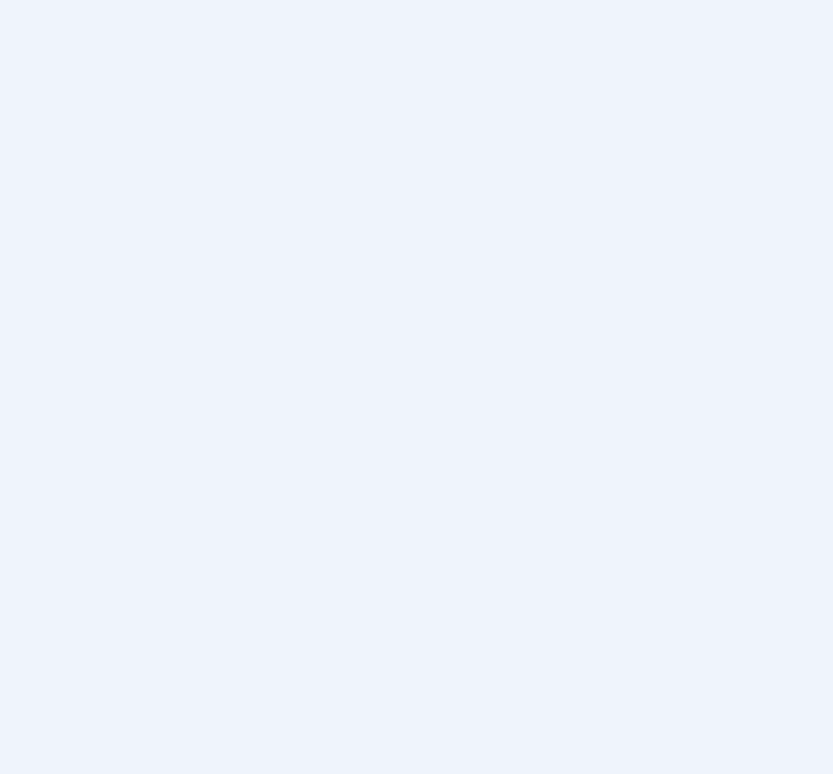
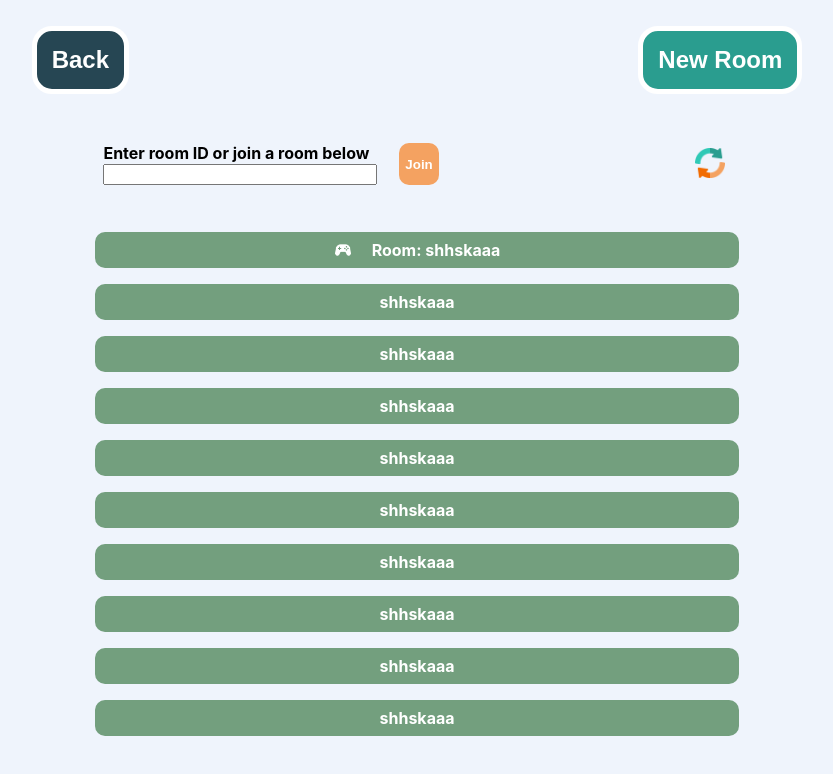
Before and after one commit to Quanghihicoder/XO_Game, a React (Create React App) app in the folder frontend/: page /game/newroom in a window 1280 px wide. Before the commit this address had no page. Shown: the top 774 px of the page, without its empty margins (223-1056 px from the left). Built offline with nearby package versions, Linux system fonts and the light colour scheme.

Commit message:
create room

```diff
--- a/frontend/src/App.css
+++ b/frontend/src/App.css
@@ -102,3 +102,7 @@ a:link {
 .Button.Gray {
     background-color: gray;
 }
+
+.Button.Red {
+    background-color: red;
+}
--- a/frontend/src/App.js
+++ b/frontend/src/App.js
@@ -2,6 +2,7 @@ import { BrowserRouter, Routes, Route } from "react-router-dom";
 import './App.css';
 import Home from "./pages/Home"
 import Game from "./pages/Game"
+import Room from "./pages/Room"
 
 function App() {
   return (
@@ -13,7 +14,7 @@ function App() {
             <Route path="game/">
               <Route index element={<Game mode={1} />}/>
               <Route path="computer" element={<Game mode={2}/>}/>
-              <Route path="online" element={<Game mode={3} />}/>
+              <Route path="newroom" element={<Room />}/>
             </Route>
           </Route>
         </Routes>
--- a/frontend/src/pages/Game/index.jsx
+++ b/frontend/src/pages/Game/index.jsx
@@ -51,7 +51,7 @@ const Game = ({ mode }) => {
     setWinner("Draw");
   };
 
-  const handleClick = async (i) => {
+  const handleClick = (i) => {
     const newSquares = squares.slice();
     if (calculateWinner(newSquares, size, winCondition) || newSquares[i]) {
       return;
--- a/frontend/src/pages/Home/index.jsx
+++ b/frontend/src/pages/Home/index.jsx
@@ -87,7 +87,7 @@ const Home = () => {
             className="Button Big Orange"
             onClick={() => {
               updateSettings();
-              navigate("/game/online");
+              navigate("/game/newroom");
             }}
           >
             Play Online
--- /dev/null
+++ b/frontend/src/pages/Room/index.jsx
@@ -0,0 +1,141 @@
+import { useEffect, useState } from "react";
+import { useSelector } from "react-redux";
+import "../../styles/room.css";
+import { useNavigate } from "react-router-dom";
+import reload from "../../icons/reload.png";
+import gameControl from "../../icons/game-controller.png";
+
+const Room = () => {
+  const navigate = useNavigate();
+
+  // Retrieve game settings from Redux store
+  const size = Number(useSelector((state) => state.size));
+  const winCondition = Number(useSelector((state) => state.winingCondition));
+
+  const [overlay, setOverlay] = useState(false);
+
+  const goBack = () => {
+    navigate(-1);
+  };
+
+  const handleNewRoom = () => {
+    setOverlay(true);
+  };
+
+  const handleNewRoomCancel = () => {
+    setOverlay(false);
+  };
+
+  const handleNewPublicRoom = () => {};
+
+  const handleNewPrivateRoom = () => {};
+
+  const handleJoinRoom = ()=> {};
+
+  const handleReload = ()=> {};
+
+  return (
+    <div className="Container Room">
+      <div
+        className={`Overlay ${overlay === false && "None"}`}
+        onClick={() => handleNewRoomCancel()}
+      />
+
+      <div className={`OverlayControl ${overlay === false && "None"}`}>
+        <div>
+          <button
+            className="Button Medium Green"
+            onClick={() => handleNewPublicRoom()}
+          >
+            Public Room
+          </button>
+
+          <button
+            className="Button Medium Orange"
+            onClick={() => handleNewPrivateRoom()}
+          >
+            Private Room
+          </button>
+        </div>
+        <button
+          className="Button Medium Red"
+          onClick={() => handleNewRoomCancel()}
+        >
+          Cancel
+        </button>
+      </div>
+
+      <div className="Header">
+        <button className="Button Medium Navy" onClick={() => goBack()}>
+          Back
+        </button>
+
+        <button className="Button Medium Green" onClick={() => handleNewRoom()}>
+          New Room
+        </button>
+      </div>
+
+      <div className="Body">
+        <div className="List">
+          <div className="Header">
+            <div className="Input">
+              <div>
+                <p className="InputTitle">Enter room ID or join a room below</p>
+                <input className="InputBox" type="text" />
+              </div>
+              <button onClick={()=>handleJoinRoom()}>Join</button>
+            </div>
+
+            <div>
+              <button className="Reload" onClick={()=>handleReload()}><img src={reload} alt="Reload Icon" width={30} height={30}/></button>
+            </div>
+          </div>
+
+          <div className="Item" onClick={()=>handleJoinRoom()}>
+            <img src={gameControl} alt="Game Icon" width={18} height={18}/>
+            <p className="Name">Room: shhskaaa</p>
+          </div>
+
+          <div className="Item">
+            <p className="Name">shhskaaa</p>
+          </div>
+
+          <div className="Item">
+            <p className="Name">shhskaaa</p>
+          </div>
+
+          <div className="Item">
+            <p className="Name">shhskaaa</p>
+          </div>
+
+          <div className="Item">
+            <p className="Name">shhskaaa</p>
+          </div>
+
+          <div className="Item">
+            <p className="Name">shhskaaa</p>
+          </div>
+
+          <div className="Item">
+            <p className="Name">shhskaaa</p>
+          </div>
+
+          <div className="Item">
+            <p className="Name">shhskaaa</p>
+          </div>
+
+          <div className="Item">
+            <p className="Name">shhskaaa</p>
+          </div>
+
+          <div className="Item">
+            <p className="Name">shhskaaa</p>
+          </div>
+
+        </div>
+      </div>
+    </div>
+  );
+};
+
+export default Room;
--- /dev/null
+++ b/frontend/src/styles/room.css
@@ -0,0 +1,122 @@
+.Room {
+    display: flex;
+    flex-direction: column;
+}
+
+.Room .Overlay {
+    position: absolute;
+    width: 100%;
+    min-height: 100%;
+    background-color: rgba(0, 0, 0, 0.3);
+    display: flex;
+    flex-direction: column;
+    justify-content: center;
+    align-items: center;
+}
+
+.Room .OverlayControl {
+    position: absolute;
+    padding: 20px;
+    background-color: white;
+    display: flex;
+    flex-direction: column;
+    justify-content: center;
+    align-items: center;
+    gap: 6vh;
+    border-radius: 20px;
+    z-index: 2;
+}
+
+.Room .OverlayControl div {
+    display: flex;
+    flex-direction: row;
+    justify-content: center;
+    align-items: center;
+    gap: 2vw;
+}
+
+.Room .Header {
+    width: 100%;
+    height: 13vh;
+    display: flex;
+    flex-direction: row;
+    justify-content: space-around;
+    align-items: center;
+}
+
+
+.Room .Header .Title {
+    font-size: 32px;
+    font-weight: bold;
+}
+
+.Room .Body {
+    width: 100%;
+    height: 85vh;
+    display: flex;
+    flex-direction: column;
+    justify-content: center;
+    align-items: center;
+}
+
+.Room .Body .List {
+    width: 70%;
+    height: 100%;
+    display: flex;
+    flex-direction: column;
+    align-items: center;
+    gap: 2vh;
+}
+
+.Room .Body .List .Item {
+    width: 70%;
+    padding: 1vh;
+    border-radius: 10px;
+    color: white;
+    font-weight: bold;
+    background-color: #739F7E;
+    display: flex;
+    flex-direction: row;
+    justify-content: center;
+    align-items: center;
+    gap: 20px;
+
+}
+
+.Room .Body .List .Header {
+    width: 70%;
+    display: flex;
+    flex-direction: row;
+    justify-content: space-between;
+    align-items: center;
+
+}
+
+.Room .Body .List .Header .Input {
+    width: max-content;
+    display: flex;
+    flex-direction: row;
+    gap: 30px;
+}
+
+
+.Room .Body .List .Header .Input .InputTitle {
+    font-weight: bold;
+}
+
+.Room .Body .List .Header .Input .InputBox {
+    width: 100%;
+}
+
+.Room .Body .List .Header .Input button {
+    background-color: #f4a261;
+    color: white;
+    font-weight: bold;
+    border: transparent;
+    border-radius: 10px ;
+}
+
+.Room .Body .List .Header .Reload {
+    background-color: transparent;
+    border: transparent !important;
+}
```
Also changed, not shown: frontend/src/icons/game-controller.png (added), frontend/src/icons/reload.png (added).
